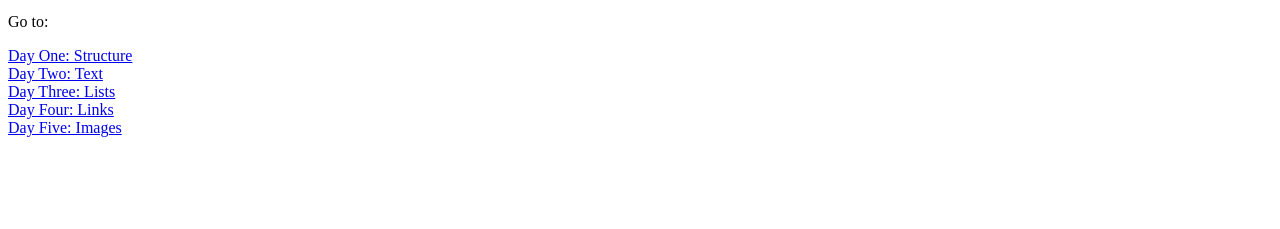
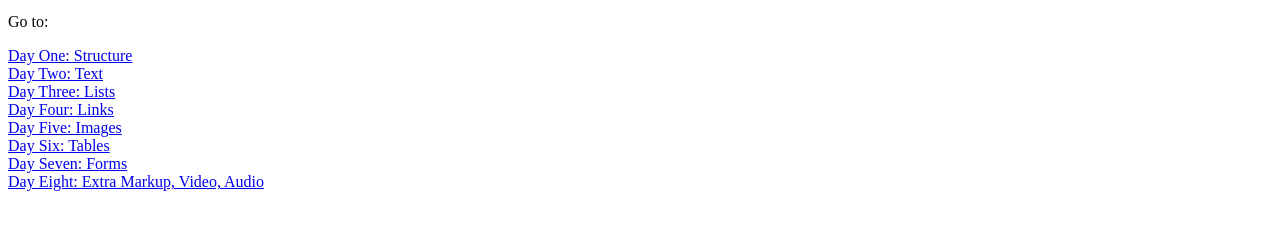
Before and after one commit to ChocoLitCode/front-dev, a plain HTML site: page test-site/index.html in a window 1280 px wide. Shown: the part 105-334 px from the top of the page. Drawn offline with Linux system fonts and the light colour scheme.

Commit message:
Update index.html
Added links to day six - day eight

```diff
--- a/test-site/index.html
+++ b/test-site/index.html
@@ -16,6 +16,12 @@
 			<a href="page/day-four.html">Day Four: Links</a>
 			<br />
 			<a href="page/day-five.html">Day Five: Images</a>
+			<br />
+			<a href="page/day-six.html">Day Six: Tables</a>
+			<br />
+			<a href="page/day-seven.html">Day Seven: Forms</a>
+			<br />
+			<a href="page/day-eight.html">Day Eight: Extra Markup, Video, Audio</a>
 		</p>
 		</body>
 </html>
```
